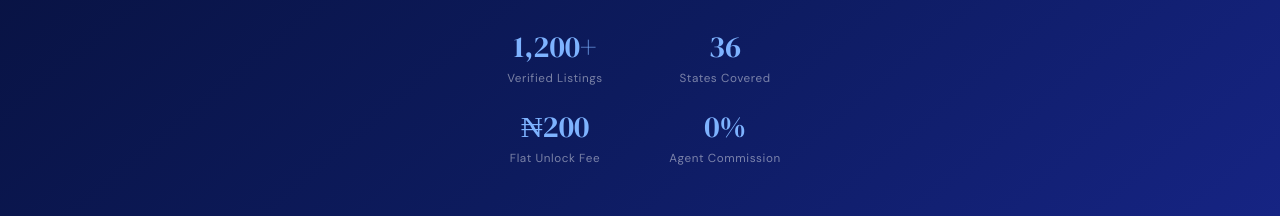
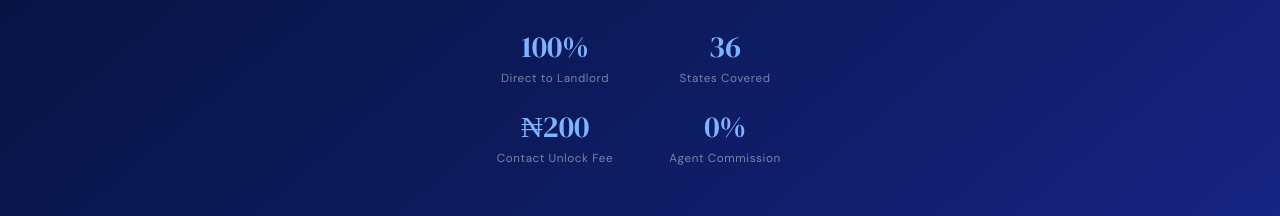
Before and after one commit to Wizico-01/Arleese, a React (Vite) app: page / in a window 1280 px wide. Shown: the part 482-698 px from the top of the page. Built offline with nearby package versions, Linux system fonts and the light colour scheme; no server answers; the database is empty.

Commit message:
Update HomePage.jsx

```diff
--- a/src/pages/HomePage.jsx
+++ b/src/pages/HomePage.jsx
@@ -112,9 +112,9 @@ export default function HomePage({ setPage, user }) {
                                    //   Now only one property handles all four sides.
           }}>
             {[
-              ["1,200+", "Verified Listings"],
+              ["100%", "Direct to Landlord"],
               ["36", "States Covered"],
-              ["₦200", "Flat Unlock Fee"],
+              ["₦200", "Contact Unlock Fee"],
               ["0%", "Agent Commission"],
             ].map(([n, l]) => (
               <div key={l} style={{ textAlign: "center" }}>
```
